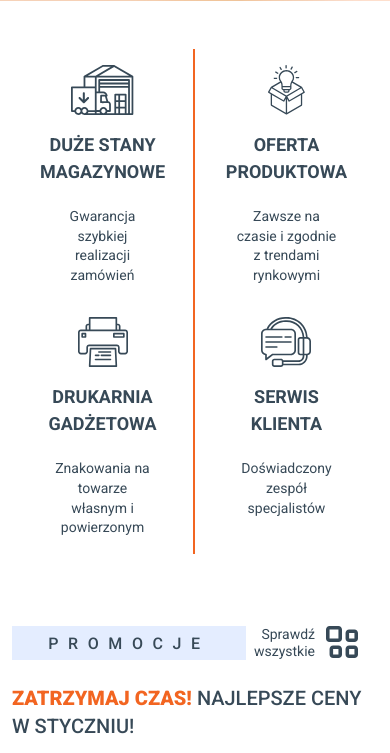
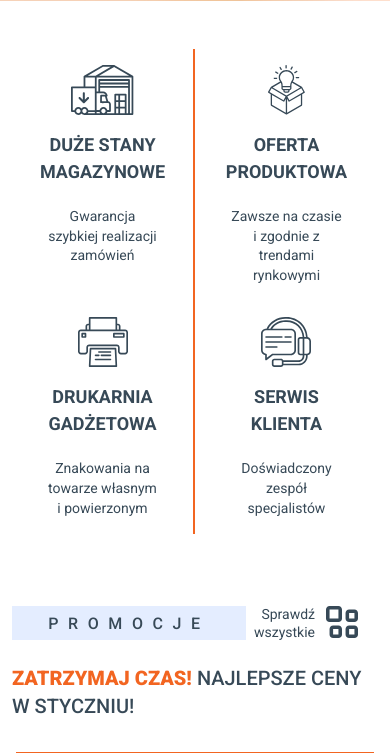
Before and after one commit to goldipl/Macma, a PHP site: page / in a window 390 px wide. Shown: the part 618-1371 px from the top of the page. Run offline with PHP 8.4, Linux system fonts and the light colour scheme.

Commit message:
change mobile bottom section width to 77%

```diff
--- a/scss/main.css
+++ b/scss/main.css
@@ -881,6 +881,7 @@ footer .footer__container__bottom .contip img {
   #info_section .container .flex-row .flex-col .info_section__bottom p {
     font-size: 14px;
     line-height: 140%;
+    width: 77%;
   }
 }
 @media (max-width: 576px) {
--- a/scss/main_page/_info_section.scss
+++ b/scss/main_page/_info_section.scss
@@ -61,6 +61,7 @@
                         p {
                             font-size: 14px;
                             line-height: 140%;
+                            width: 77%;
                         }
                     }
                 }
```
Also changed, not shown: 1 other file.
